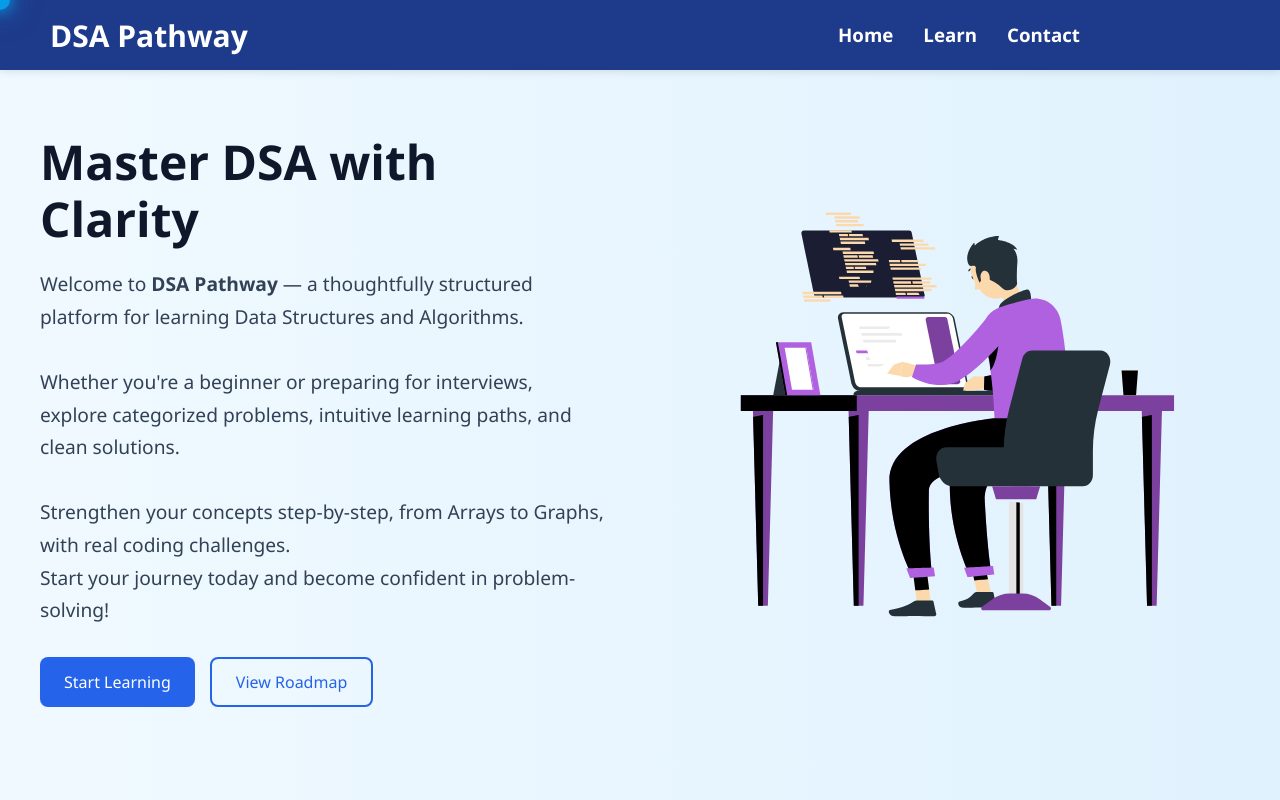
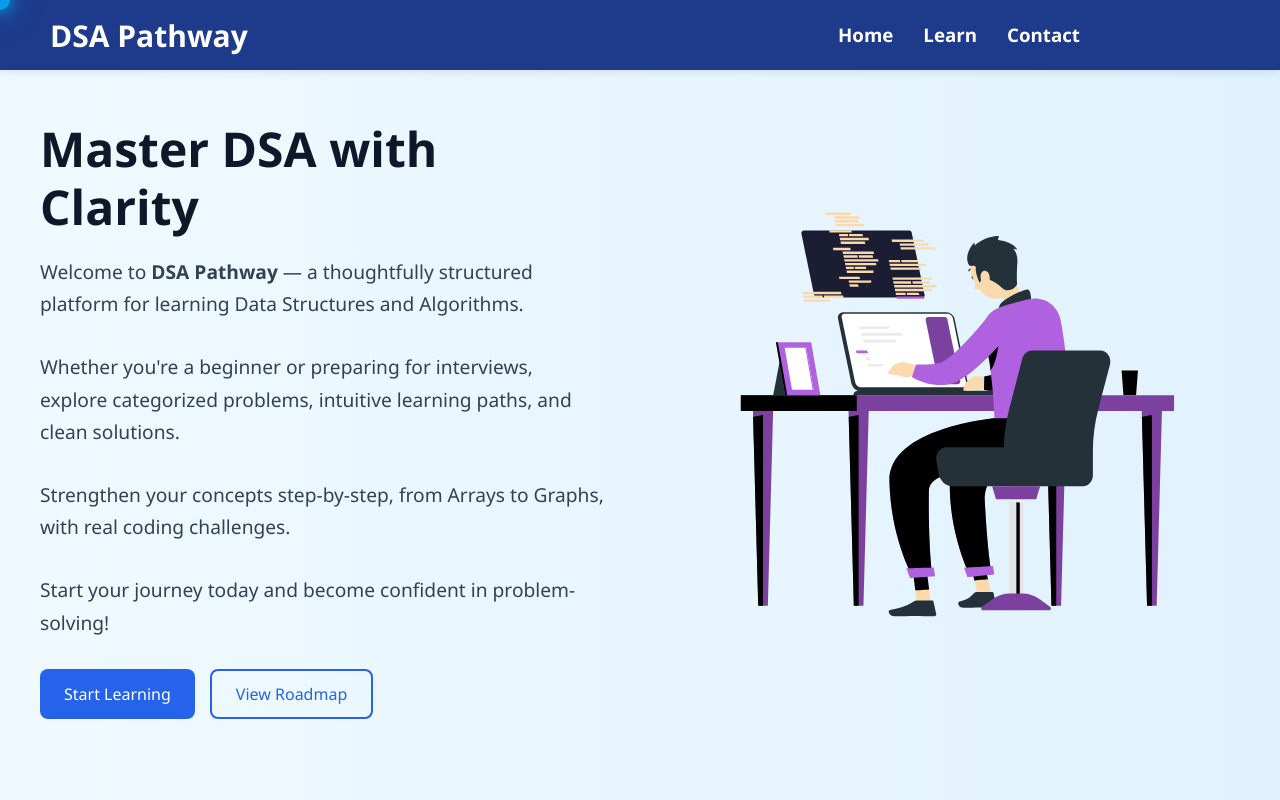
Before and after one commit to amrishs590/Project-ProblemSolving, a React (Vite) app: page / in a window 1280 px wide. Shown: the top 800 px of the page. Built offline with nearby package versions, Linux system fonts and the light colour scheme.

Commit message:
Paragraph in Homepages are splitted

```diff
--- a/src/pages/Contact.css
+++ b/src/pages/Contact.css
@@ -103,6 +103,7 @@
   cursor: pointer;
   font-weight: 500;
   transition: background-color 0.3s;
+  margin-bottom: 20px;
 }
 
 .contact-form button:hover {
--- a/src/pages/HomePage.jsx
+++ b/src/pages/HomePage.jsx
@@ -17,19 +17,24 @@ const HomePage = () => {
               <p>
                 Welcome to <strong>DSA Pathway</strong> — a thoughtfully
                 structured platform for learning Data Structures and Algorithms.
-                <br />
-                <br />
+              </p>
+
+              <p>
                 Whether you're a beginner or preparing for interviews, explore
                 categorized problems, intuitive learning paths, and clean
                 solutions.
-                <br />
-                <br />
+              </p>
+
+              <p>
                 Strengthen your concepts step-by-step, from Arrays to Graphs,
                 with real coding challenges.
-                <br />
+              </p>
+
+              <p>
                 Start your journey today and become confident in
                 problem-solving!
               </p>
+
               <div className="homepage-buttons">
                 <button
                   className="btn-primary"
```
